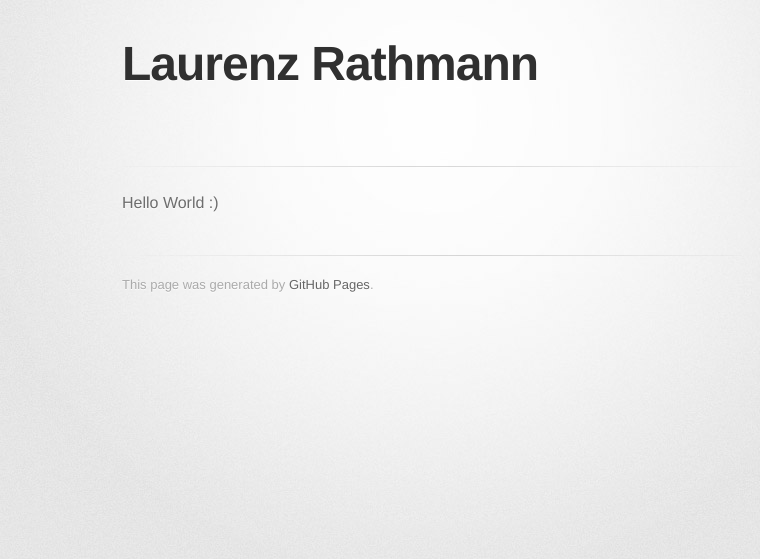
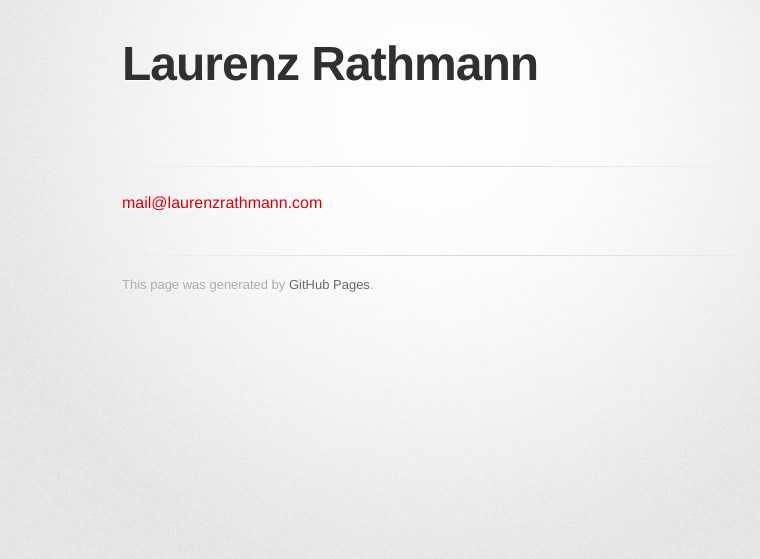
Before and after one commit to laurenzrathmann/laurenzrathmann.github.io, a Jekyll site: the page built from index.md, in a window 1280 px wide. Shown: the top 559 px of the page, without its empty margins (208-968 px from the left). Built offline with Jekyll 4.4.1, drawn with Linux system fonts in a browser that asks for light colours; some web fonts are replaced; the repository's description, which GitHub fills in, is left out.

Commit message:
Update index.md

```diff
--- a/index.md
+++ b/index.md
@@ -1,5 +1,4 @@
 ---
 layout: default
 ---
-
-Hello World :)
+[mail@laurenzrathmann.com](mailto:mail@laurenzrathmann.com)
```
